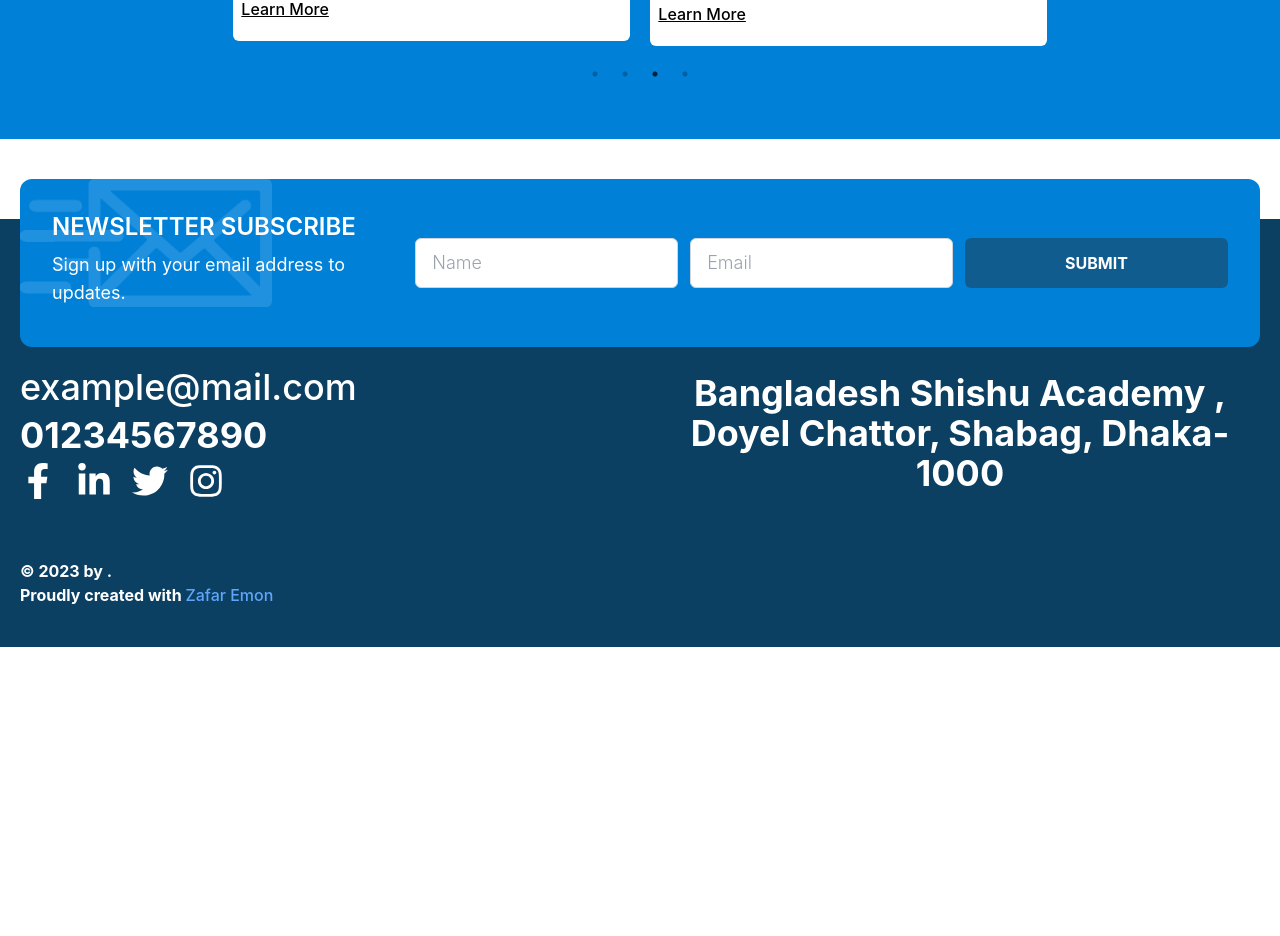
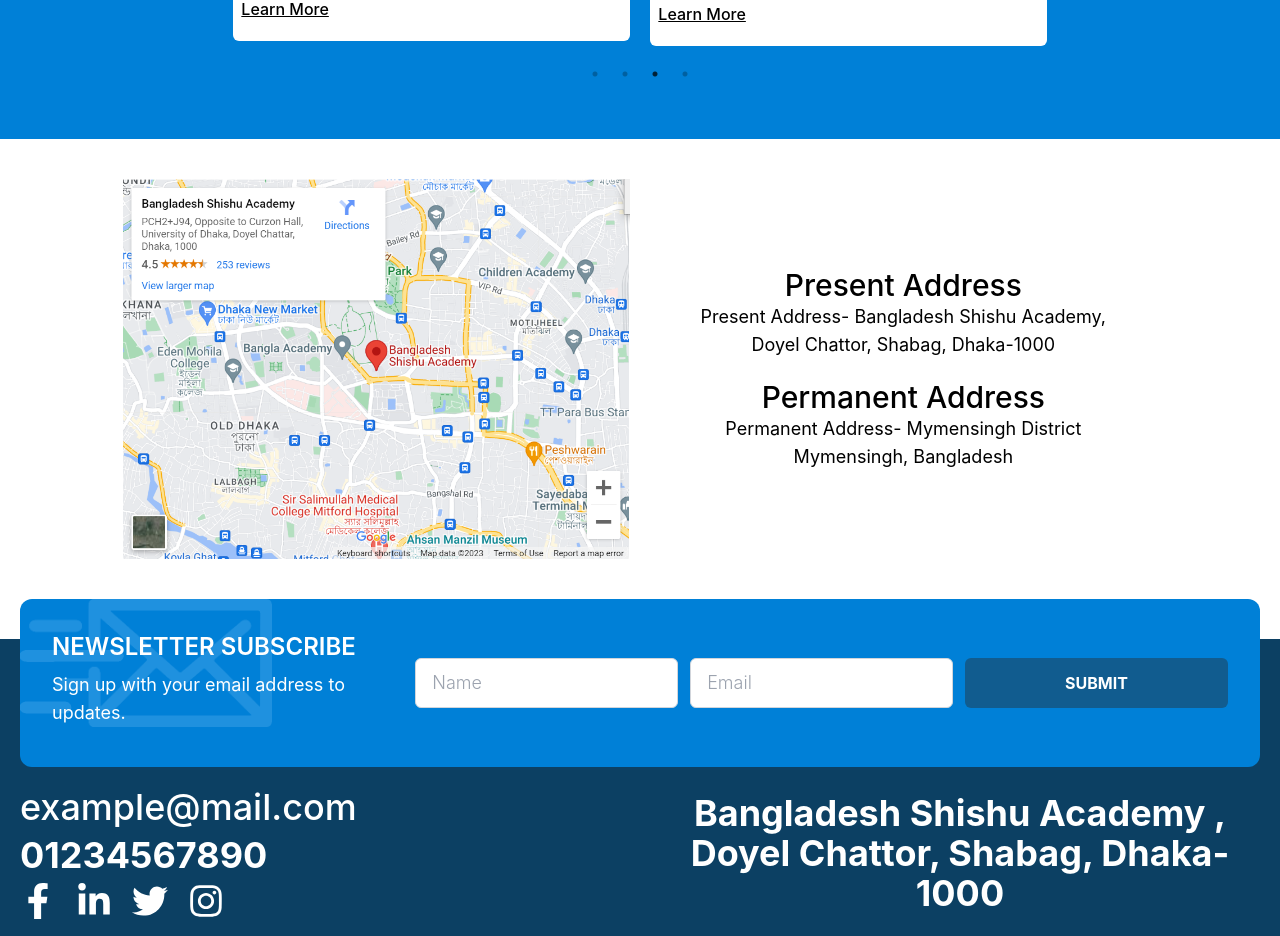
Before and after one commit to abuzafaremon/bangla-puzzle-task, a React (Vite) app: page / in a window 1280 px wide. Shown: the part 5620-6556 px from the top of the page. Before the commit the page ends 6267 px from the top, so only its background shows below. Built offline with nearby package versions, Linux system fonts and the light colour scheme.

Commit message:
location section completed

```diff
--- a/src/components/Location/Location.jsx
+++ b/src/components/Location/Location.jsx
@@ -1,18 +1,33 @@
+import map from "../../assets/images/bsa-maps.png";
 const Location = () => {
   return (
-    <section className="py-10 px-5">
+    <section className="py-10 px-5 pb-20">
       <div className="container mx-auto">
         <div className="w-full mx-auto lg:w-10/12 flex flex-col md:flex-row items-center gap-5">
           <div className="w-full">
-            {/* <iframe
-              src="https://www.google.com/maps/embed?pb=!1m18!1m12!1m3!1d3652.514704915942!2d90.39837257404453!3d23.729018289599374!2m3!1f0!2f0!3f0!3m2!1i1024!2i768!4f13.1!3m3!1m2!1s0x3755b8efa65e6b1b%3A0x2290178cf2c42315!2sBangladesh%20Shishu%20Academy!5e0!3m2!1sen!2sbd!4v1686414900323!5m2!1sen!2sbd"
-              width="600"
-              height="450"
-              style="border:0;"
-              allowFullScreen
-              loading="lazy"
-              referrerPolicy="no-referrer-when-downgrade"
-            ></iframe> */}
+            <img className="w-full" src={map} alt="map" />
+          </div>
+          <div className="w-full flex flex-col sm:flex-row md:flex-col gap-5">
+            <div className="text-center w-full">
+              <h2 className="text-2xl md:text-3xl font-medium">
+                Present Address
+              </h2>
+              <p className="text-lg">
+                <span>Present Address- Bangladesh Shishu Academy,</span>
+                <br />
+                <span> Doyel Chattor, Shabag, Dhaka-1000</span>
+              </p>
+            </div>
+            <div className="text-center w-full">
+              <h2 className="text-2xl md:text-3xl font-medium">
+                Permanent Address
+              </h2>
+              <p className="text-lg">
+                <span>Permanent Address- Mymensingh District</span>
+                <br />
+                <span> Mymensingh, Bangladesh</span>
+              </p>
+            </div>
           </div>
         </div>
       </div>
```
Also changed, not shown: src/assets/images/bsa-maps.png (added).
